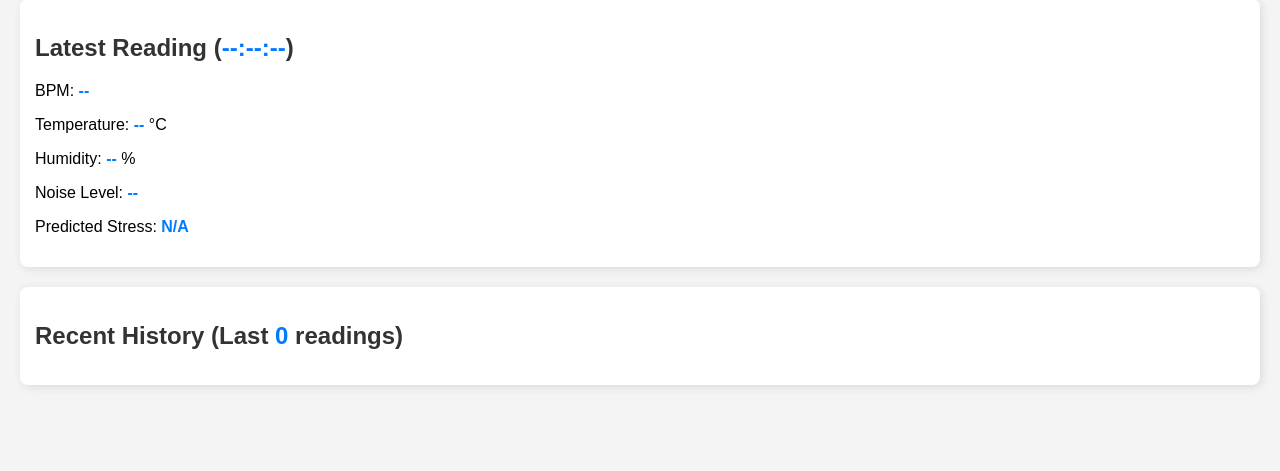
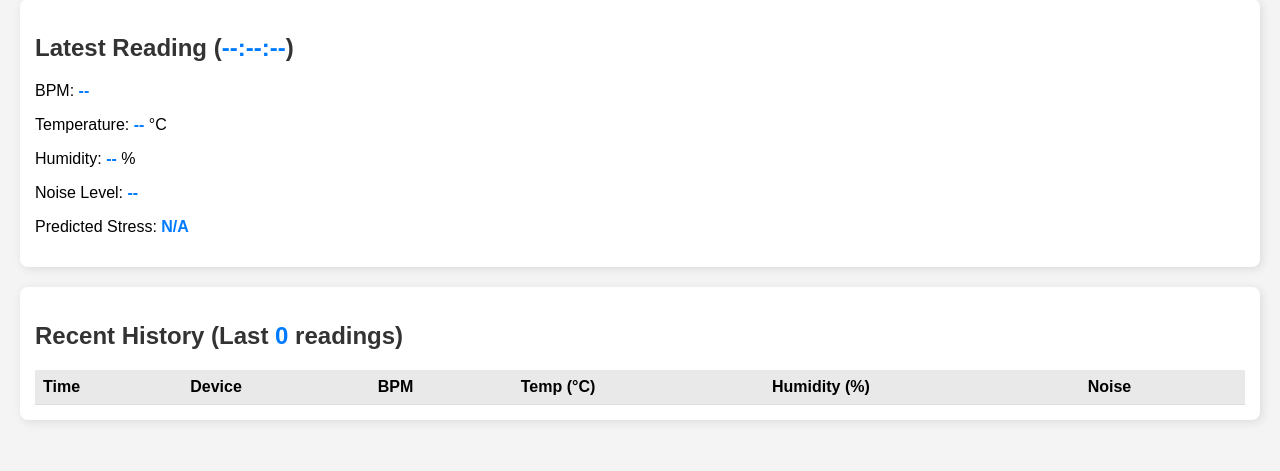
Before and after one commit to CPLADRAGON/CS3237-Emogotchi, a Flask app: page / in a window 1280 px wide. Shown: the part 141-612 px from the top of the page. Run offline with Flask 3, Linux system fonts and the light colour scheme; data that the repository does not hold is empty.

Commit message:
Improve history table and update WiFi credentials
Added a detailed history table to index.html for displaying recent readings, including device name and other metrics. Updated WiFi SSID and password in cs3237_haoyu.ino for new network configuration.

```diff
--- a/Server/templates/index.html
+++ b/Server/templates/index.html
@@ -11,12 +11,9 @@
             padding: 20px;
             background-color: #f4f4f4;
             margin: 0;
-            /* Added to remove default margin */
             padding-top: 60px;
-            /* Added padding to avoid overlap with header */
         }
 
-        /* --- ADDED: Style for the top-right corner --- */
         #device-header {
             position: absolute;
             top: 15px;
@@ -32,8 +29,6 @@
             font-weight: bold;
             color: #007BFF;
         }
-
-        /* ------------------------------------------ */
 
         .card {
             background-color: white;
@@ -91,6 +86,21 @@
 
     <div class="card">
         <h2>Recent History (Last <span id="history-count">0</span> readings)</h2>
+
+        <table id="history-table">
+            <thead>
+                <tr>
+                    <th>Time</th>
+                    <th>Device</th>
+                    <th>BPM</th>
+                    <th>Temp (°C)</th>
+                    <th>Humidity (%)</th>
+                    <th>Noise</th>
+                </tr>
+            </thead>
+            <tbody>
+            </tbody>
+        </table>
     </div>
 
     <script>
@@ -106,22 +116,17 @@
                 // --- Update Latest Data ---
                 const latest = data.latest || {}; // Handle case where no data received yet
                 document.getElementById('latest-timestamp').textContent = latest.timestamp || '--:--:--';
-
-                // --- THIS IS THE NEW LINE ---
-                // It finds the 'device-name' span and updates it
                 document.getElementById('device-name').textContent = latest.device_name || 'Unknown';
-                // --------------------------
-
                 document.getElementById('latest-bpm').textContent = latest.bpm !== undefined ? latest.bpm.toFixed(1) : '--';
                 document.getElementById('latest-temp').textContent = latest.temperature !== undefined ? latest.temperature.toFixed(1) : '--';
                 document.getElementById('latest-hum').textContent = latest.humidity !== undefined ? latest.humidity.toFixed(0) : '--';
-                // Note: Updated noise to toFixed(1) in case you send averages
                 document.getElementById('latest-noise').textContent = latest.noise !== undefined ? latest.noise.toFixed(1) : '--';
-
                 document.getElementById('latest-prediction').textContent = data.prediction || 'N/A';
 
                 // --- Update History Table ---
                 const history = data.history || [];
+
+                // This line will no longer crash
                 const tableBody = document.getElementById('history-table').querySelector('tbody');
                 tableBody.innerHTML = ''; // Clear existing rows
 
@@ -131,13 +136,10 @@
                 history.reverse().forEach(entry => {
                     const row = tableBody.insertRow();
                     row.insertCell().textContent = entry.timestamp || '--:--:--';
-                    // --- ADDED device_name to table (optional but good) ---
                     row.insertCell().textContent = entry.device_name || 'Unknown';
-                    // ---------------------------------------------------
                     row.insertCell().textContent = entry.bpm !== undefined ? entry.bpm.toFixed(1) : '--';
                     row.insertCell().textContent = entry.temperature !== undefined ? entry.temperature.toFixed(1) : '--';
                     row.insertCell().textContent = entry.humidity !== undefined ? entry.humidity.toFixed(0) : '--';
-                    // Note: Updated noise to toFixed(1)
                     row.insertCell().textContent = entry.noise !== undefined ? entry.noise.toFixed(1) : '--';
                 });
 
```
Also changed, not shown: 1 other file.
